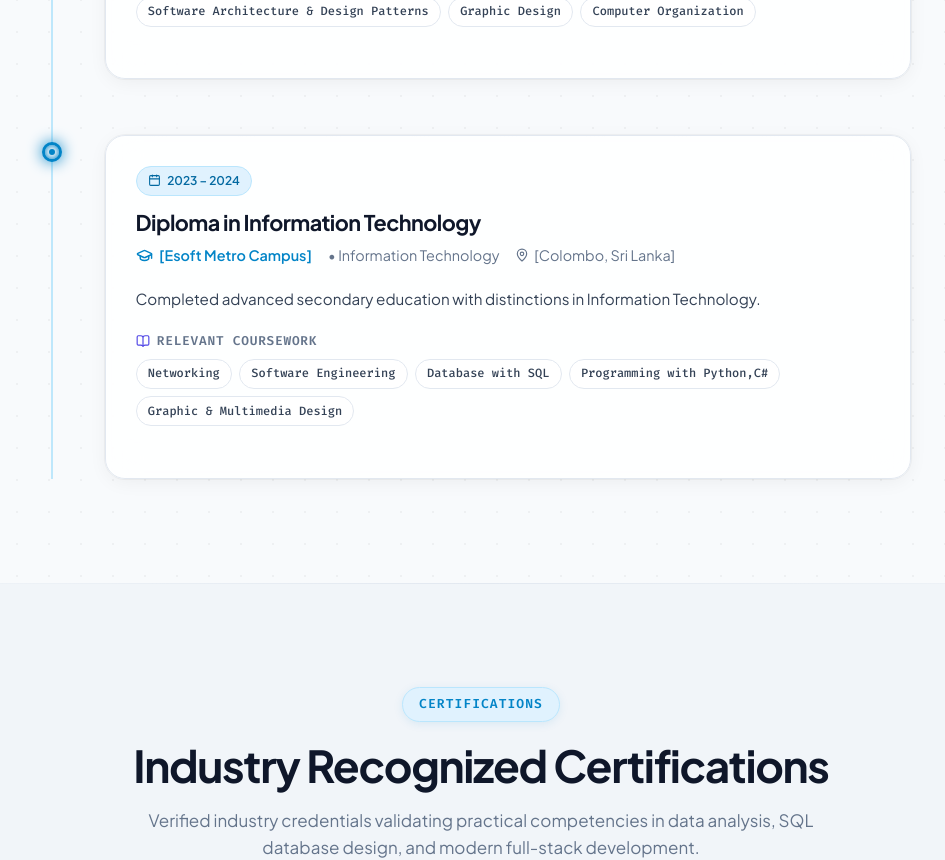
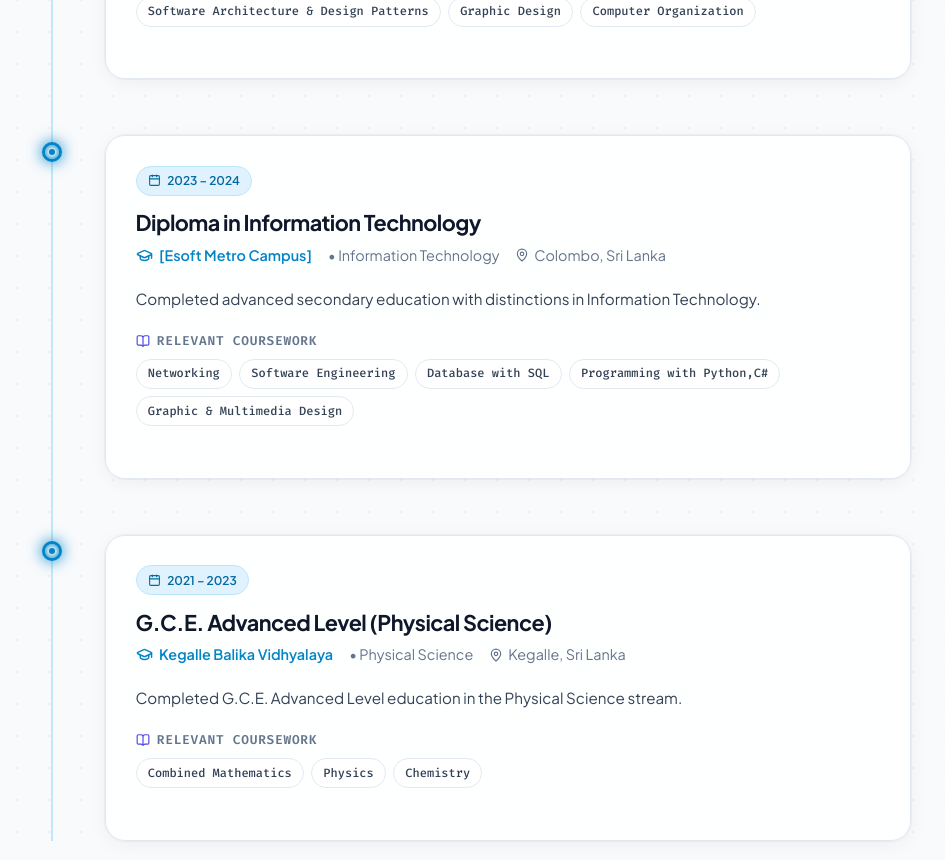
Before and after one commit to sandevi641/Portfolio, a React (Vite) app: page / in a window 1280 px wide. Shown: the part 7120-7980 px from the top of the page, without its empty margins (159-1104 px from the left). Built offline with nearby package versions, Linux system fonts and the light colour scheme.

Commit message:
detalis update

```diff
--- a/src/data/education.js
+++ b/src/data/education.js
@@ -33,7 +33,7 @@ export const educationData = [
     degree: ' Diploma in Information Technology',
     university: '[Esoft Metro Campus]',
     faculty: 'Information Technology',
-    location: '[Colombo, Sri Lanka]',
+    location: 'Colombo, Sri Lanka',
     duration: '2023 – 2024',
     currentYear: 'Completed',
     status: 'Graduated',
@@ -52,4 +52,25 @@ export const educationData = [
 
     ],
   },
+  {
+    id: 'edu-03',
+    degree: 'G.C.E. Advanced Level (Physical Science)',
+    university: 'Kegalle Balika Vidhyalaya',
+    faculty: 'Physical Science',
+    location: 'Kegalle, Sri Lanka',
+    duration: '2021 – 2023',
+    currentYear: 'Completed',
+    status: 'Graduated',
+    gpa: '',
+    description:
+      'Completed G.C.E. Advanced Level education in the Physical Science stream.',
+    coursework: [
+      'Combined Mathematics',
+      'Physics',
+      'Chemistry',
+    ],
+    achievements: [
+      // Add your A/L results or achievements here
+    ],
+  },
 ];
```
Also changed, not shown: src/data/experience.js (deleted, +0 -58 lines).
